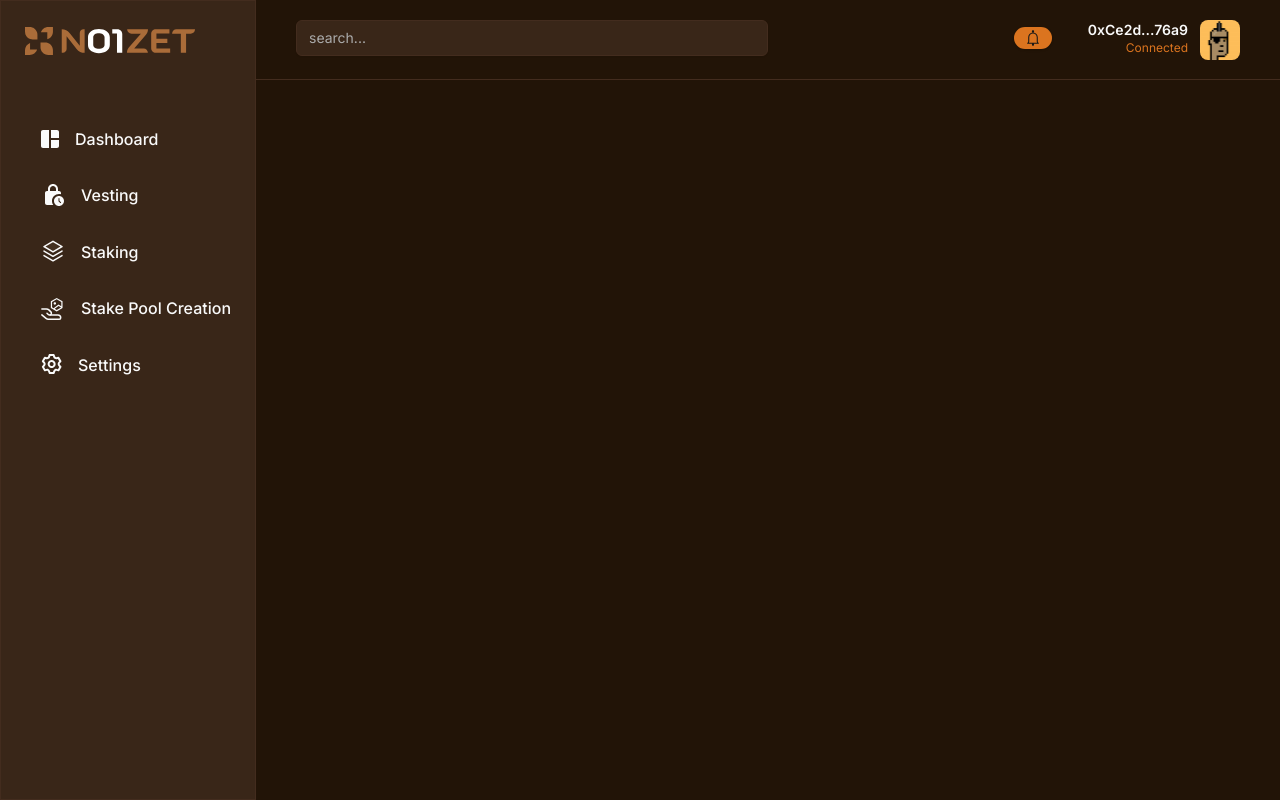
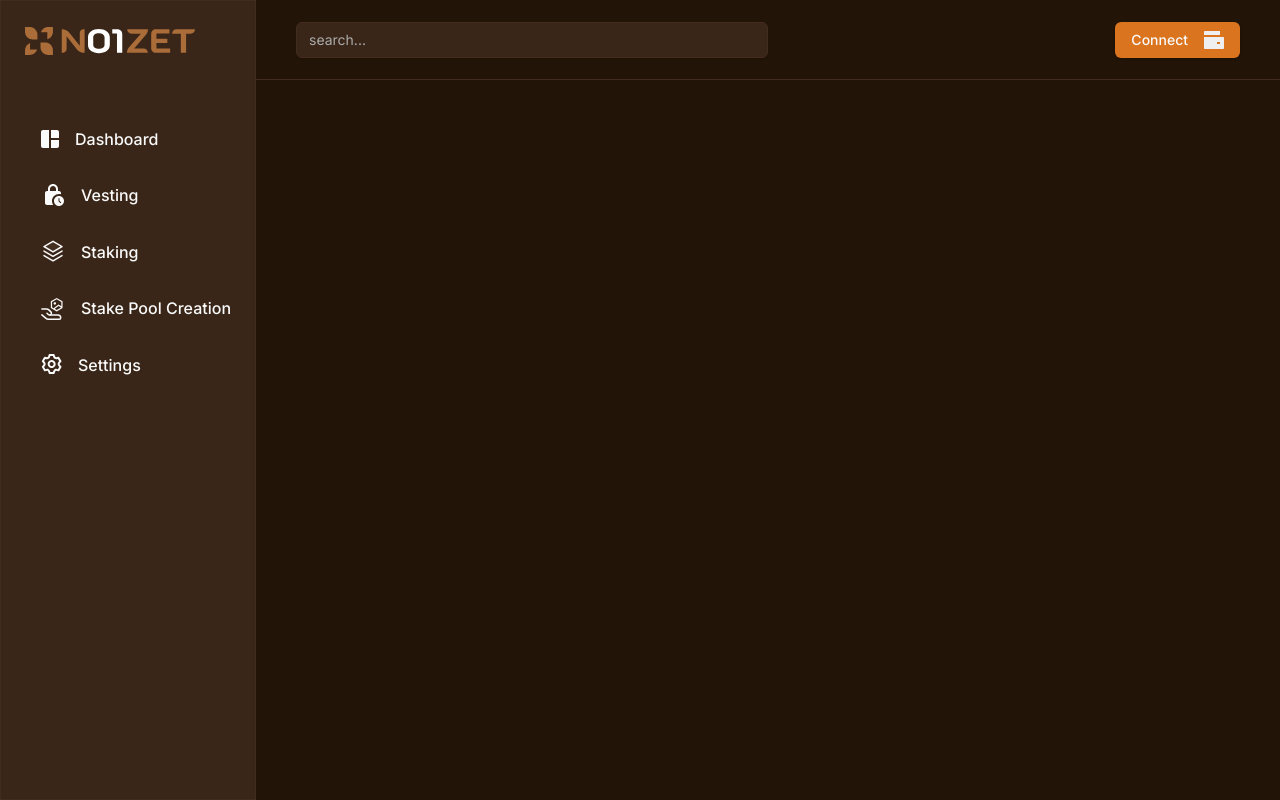
Before and after one commit to muhaj-dev/no1zet_1, a Next.js app: page /stake in a window 1280 px wide. Built offline with nearby package versions, Linux system fonts and the light colour scheme.

Commit message:
connect wallet button

```diff
--- a/src/components/svgs/index.ts
+++ b/src/components/svgs/index.ts
@@ -4,3 +4,4 @@ export { default as CoinShareIcon } from "./coin-share.svg";
 export { default as LockIcon } from "./lock.svg";
 export { default as StakeIcon } from "./stake.svg";
 export { default as DashboardLogo } from "./dashboard-logo.svg";
+export { default as Wallet } from "./wallet.svg";
--- a/src/components/top-nav.tsx
+++ b/src/components/top-nav.tsx
@@ -3,14 +3,19 @@ import SearchInput from "./search-input";
 import { Avatar, AvatarFallback, AvatarImage } from "@/components/ui/avatar";
 import { Badge } from "./ui/badge";
 import { BellIcon } from "@radix-ui/react-icons";
+import { Button } from "./ui/button";
+import { Wallet } from "./svgs";
 
 export interface Props {}
 
 export default function TopNav(props: Props) {
+  const user = false;
   return (
     <div className="px-10 w-full flex justify-between">
       <SearchInput />
       <div className="flex-1 flex justify-end items-center space-x-9">
+        {user ? (
+          <>
             <div className="">
               <Badge className="rounded-full">
                 <BellIcon className="size-4" />
@@ -23,6 +28,15 @@ export default function TopNav(props: Props) {
               </div>
               <UserAvatar />
             </div>
+          </>
+        ) : (
+          <>
+            <Button>
+              Connect
+              <Wallet className="ml-4" />
+            </Button>
+          </>
+        )}
       </div>
     </div>
   );
--- a/src/components/ui/button.tsx
+++ b/src/components/ui/button.tsx
@@ -9,8 +9,7 @@ const buttonVariants = cva(
   {
     variants: {
       variant: {
-        default:
-          "bg-primary text-primary-foreground shadow hover:bg-primary/90",
+        default: "bg-primary text-foreground shadow hover:bg-primary/90",
         destructive:
           "bg-destructive text-destructive-foreground shadow-sm hover:bg-destructive/90",
         outline:
```
Also changed, not shown: src/components/svgs/wallet.svg (added). Lines whose indentation alone changed are shown as unchanged.
